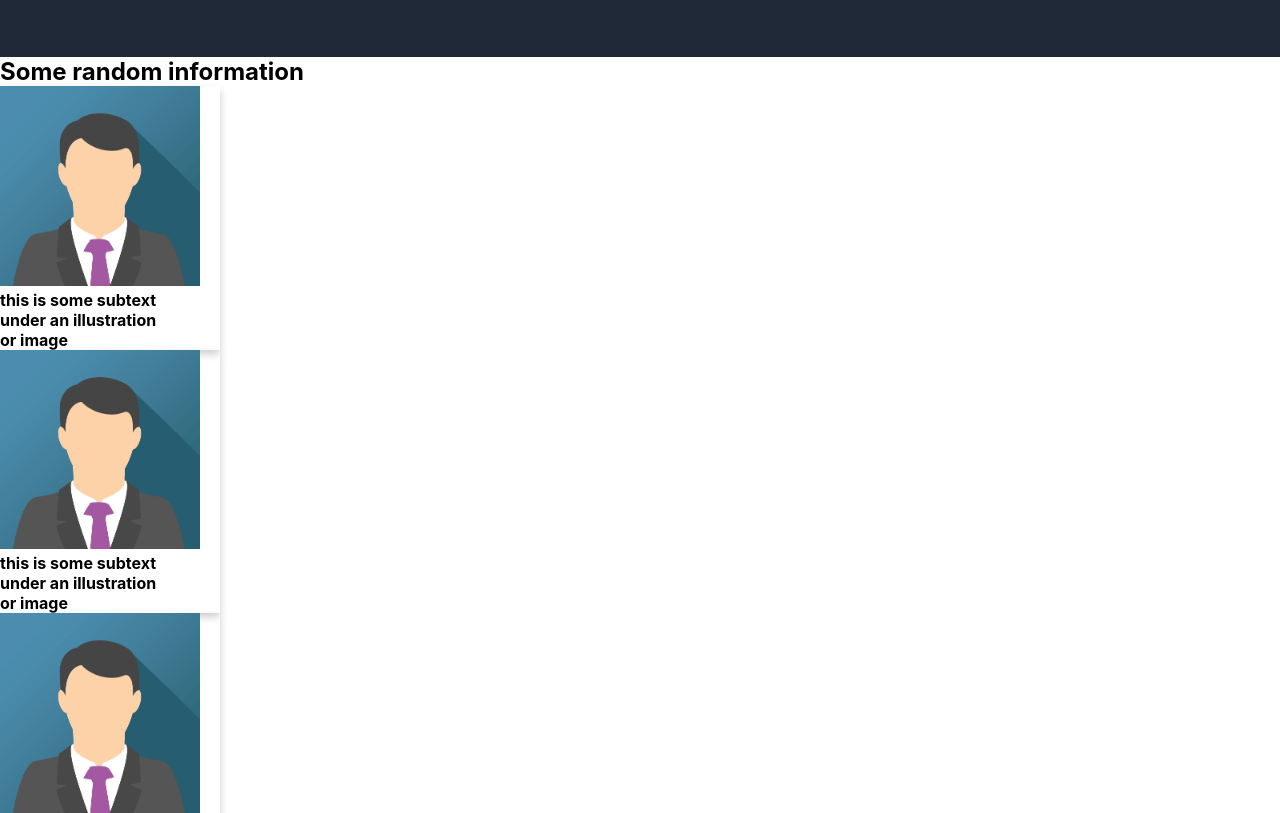
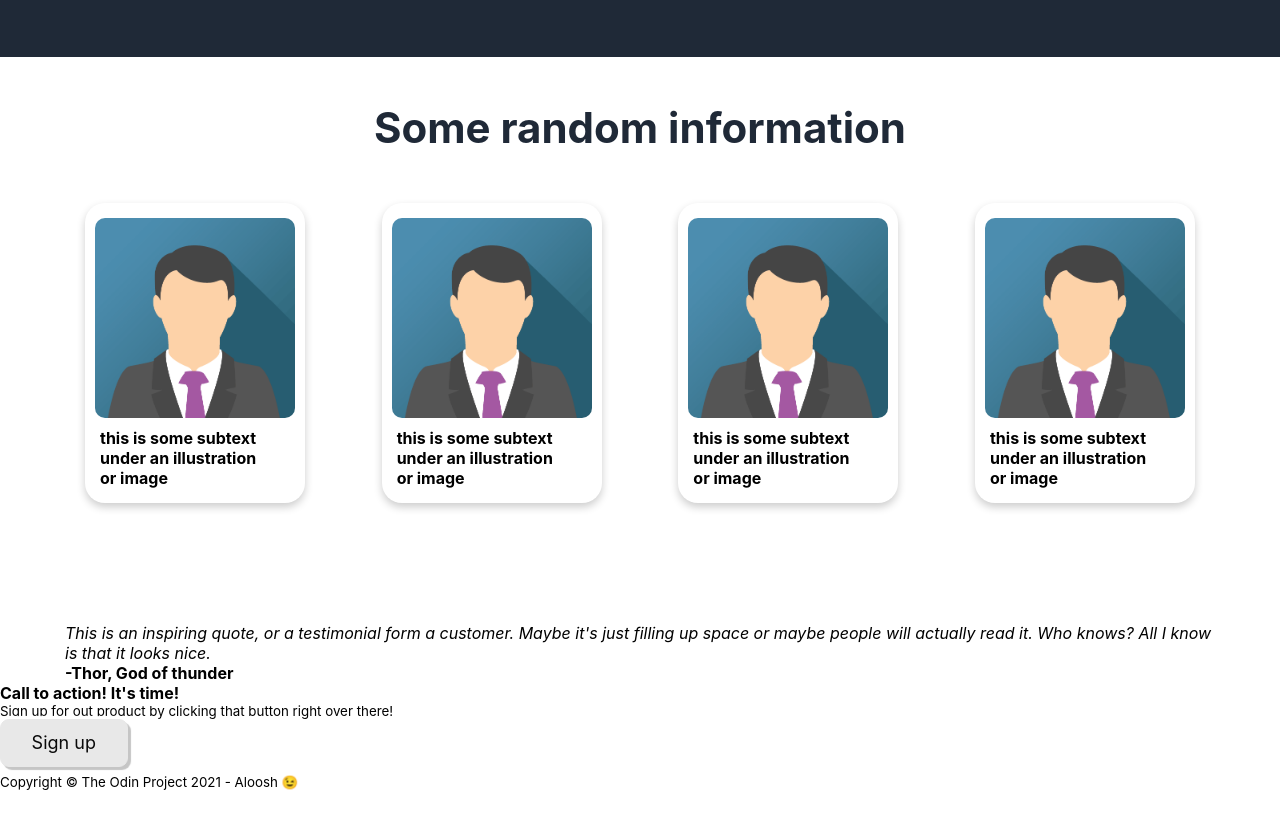
Before and after one commit to Aloosh842/Landing-page2, a plain HTML site: page index.html in a window 1280 px wide. Shown: the part 423-1236 px from the top of the page. After the commit the page ends 1213 px from the top, so only its background shows below. Drawn offline with Linux system fonts and the light colour scheme.

Commit message:
almost done

```diff
--- a/index.html
+++ b/index.html
@@ -11,6 +11,7 @@
     <title>Document</title>
 </head>
 <body>
+
     <header>
         <div class="sectionwrapper">
             <div class="container ">
@@ -33,37 +34,38 @@
         </div>
     </header>
 
-    <main>
-        <section>
-            <h2 class="text">Some random information</h2>
+    <div class="main">
+        <div class="container-randominfo">
+            <div class="text"><h1 class="text">Some random information</h1></div>
+            <div class="container-card">
                 <div class="card" style="width: 220px;">
-                <img src="/images/avatar1.png" alt="" width="200px">
-                <h4>this is some subtext<br>under an illustration<br>or image</h4>
+                    <img class="randominfo-img" src="/images/avatar1.png" alt="" width="200px">
+                    <h4 style="margin-top: 10px; width: 100%;">this is some subtext<br>under an illustration<br>or image</h4>
                 </div>
                 <div class="card" style="width: 220px;">
-                <img src="/images/avatar1.png" alt="" width="200px">
-                <h4>this is some subtext<br>under an illustration<br>or image</h4>
+                    <img class="randominfo-img" src="/images/avatar1.png" alt="" width="200px">
+                    <h4 style="margin-top: 10px; width: 100%;">this is some subtext<br>under an illustration<br>or image</h4>
                 </div>
                 <div class="card" style="width: 220px;">
-                <img src="/images/avatar1.png" alt="" width="200px">
-                <h4>this is some subtext<br>under an illustration<br>or image</h4>
+                    <img class="randominfo-img" src="/images/avatar1.png" alt="" width="200px">
+                    <h4 style="margin-top: 10px; width: 100%;">this is some subtext<br>under an illustration<br>or image</h4>
                 </div>
                 <div class="card" style="width: 220px;">
-                <img src="/images/avatar1.png" alt="" width="200px">
-                <h4>this is some subtext<br>under an illustration<br>or image</h4>
+                    <img class="randominfo-img" src="/images/avatar1.png" alt="" width="200px">
+                    <h4 style="margin-top: 10px; width: 100%; ">this is some subtext<br>under an illustration<br>or image</h4>
                 </div>
-        </section>
+            </div>
+        </div>
+    </div>
 
-        <section>
     <div class="quote-container">
-                    <p class="quote"><i>This is an inspiring quote, or a testimonial form a<br>
-                    a customer. Maybe it's just filling up space or maybe<br>
-                    people will actually read it. Who knows? All I know<br>
+            <p class="quote"><i>This is an inspiring quote, or a testimonial form
+            a customer. Maybe it's just filling up space or maybe
+            people will actually read it. Who knows? All I know
             is that it looks nice.</i>
             </p>
             <p class="citation"> <b>-Thor, God of thunder</b></p>
     </div>
-        </section>
 
     <section>
         <div class="singup-container">
@@ -86,6 +88,5 @@
                 </sub>
             </div>
         </footer>
-    </main>
 </body>
 </html>
--- a/style.css
+++ b/style.css
@@ -32,8 +32,6 @@ h1{
 .gray{
   color: #e5e7eb;
 }
-
-div{}
 
 header{
   background-color: #1f2937;
@@ -99,15 +97,17 @@ button:active {
   gap: 15px;
 }
 
-
-
-
-
-
 .card {
   /* Add shadows to create the "card" effect */
-  box-shadow: 0 4px 8px 0 rgba(0,0,0,0.2);
+  box-shadow: 0 4px 8px 0 #00000033;
   transition: 0.3s;
+  display: flex;
+  flex-direction: column;
+  justify-content: center;
+  align-items: center;
+  padding: 15px;
+  border: 1px;
+  border-radius: 20px;
 }
 
 .card:hover {
@@ -117,3 +117,44 @@ button:active {
 .text-container {
   padding: 2px 16px;
 }
+
+.main{
+  padding-top: 45px;
+  padding-left: 65px;
+  padding-right: 65px;
+  width: 100%;
+}
+
+.container-randominfo{
+  display: flex;
+  flex-direction: column;
+  justify-content: center;
+  max-width: 1110px;
+  margin:auto;
+  padding-bottom: 120px;
+}
+
+.randominfo-img{
+  border: 1px;
+  border-radius: 10px;
+}
+
+
+.container-card{
+  display: flex;
+  flex-direction: row;
+  justify-content: space-between;
+}
+
+.text{
+  display: flex;
+  justify-content: center;
+  margin-bottom: 25px;
+
+  color: #1f2937;
+}
+
+.quote-container{
+  padding-left:65px ;
+  padding-right: 65px;
+}
```
Lines whose indentation alone changed are shown as unchanged.
